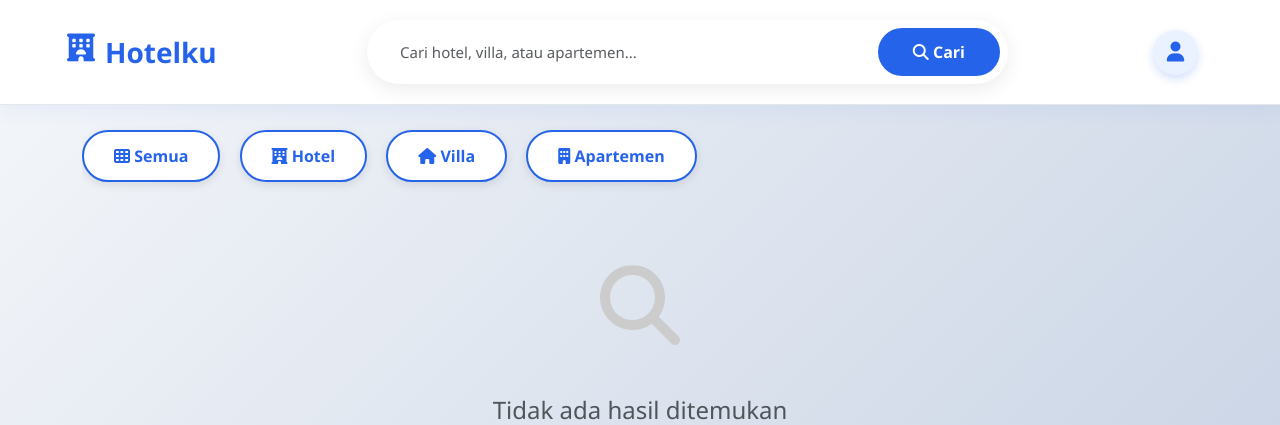
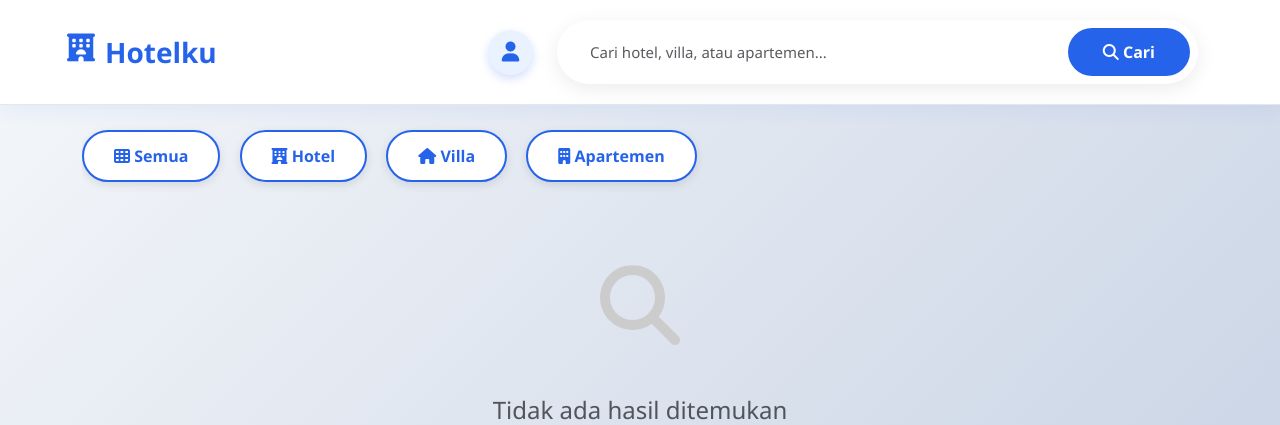
Before and after one commit to llynaaonlyy/ManajementHotel_CI4_New, a CodeIgniter 4 app: the page made by app/Views/home.php in a window 1280 px wide. Shown: the top 425 px of the page. Run offline with PHP 8.4 and a stand-in for CodeIgniter, Linux system fonts and the light colour scheme; the template is opened without the code that fills it, so the values that code supplies are empty; some libraries are stand-ins or nearby versions.

Commit message:
update file home.php

```diff
--- a/app/Views/home.php
+++ b/app/Views/home.php
@@ -79,7 +79,7 @@
 
         .user-name {
             color: #1f2937;
-            margin-left: 40px;
+            margin-left: 20px;
             font-weight: 500;
             text-shadow: none;
         }
@@ -513,7 +513,7 @@
                         </div>
                     </form>
                 </div>
-                <div class="col-md-2 col-6 text-end order-md-3 order-2">
+                <div class="col-md-2 col-6 ms-auto d-flex justify-content-end">
                     <div class="user-menu d-flex align-items-center justify-content-end">
                         <span class="user-name d-none d-md-inline">
                             <?= esc(session()->get('nama')) ?>
```
